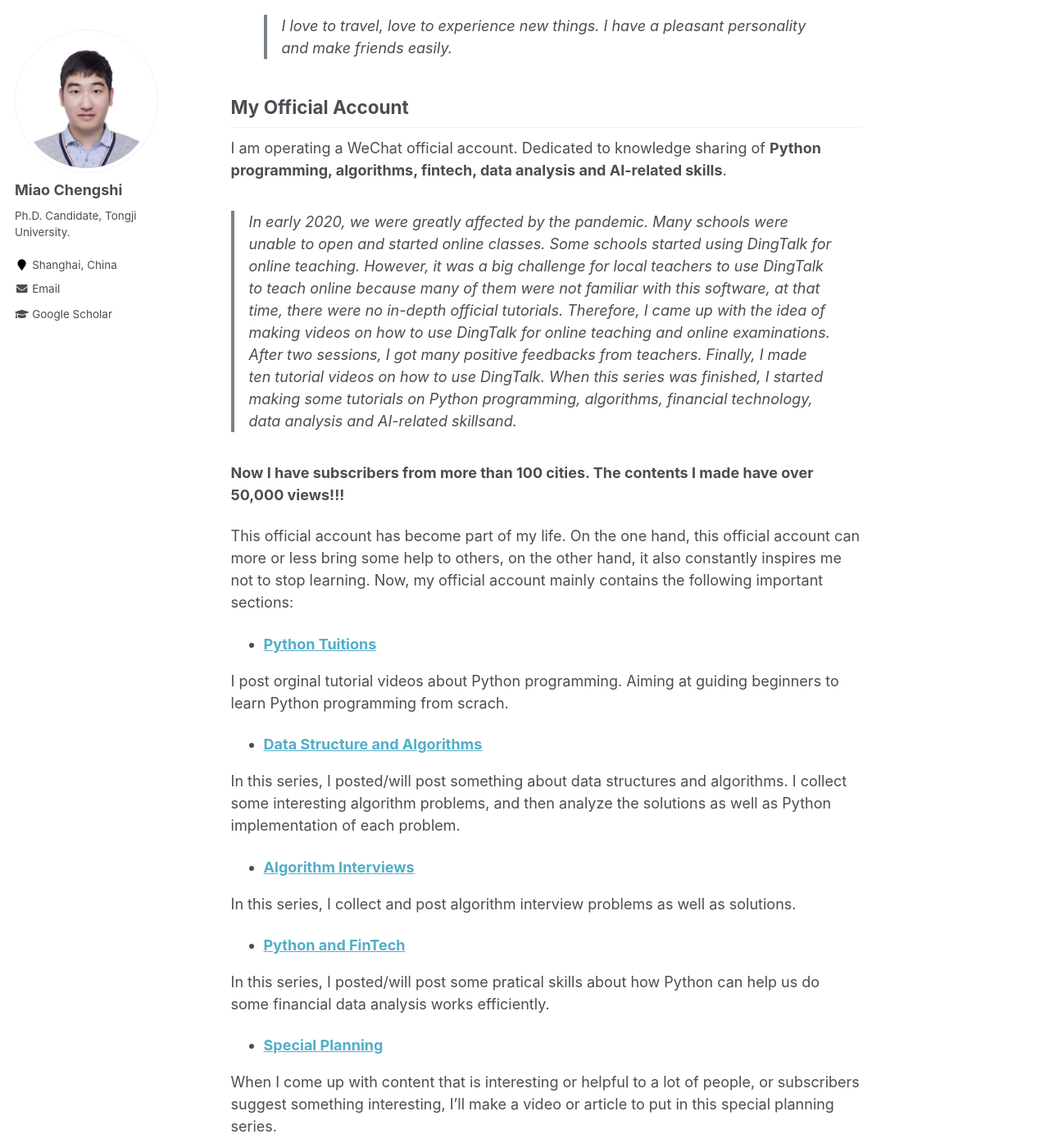
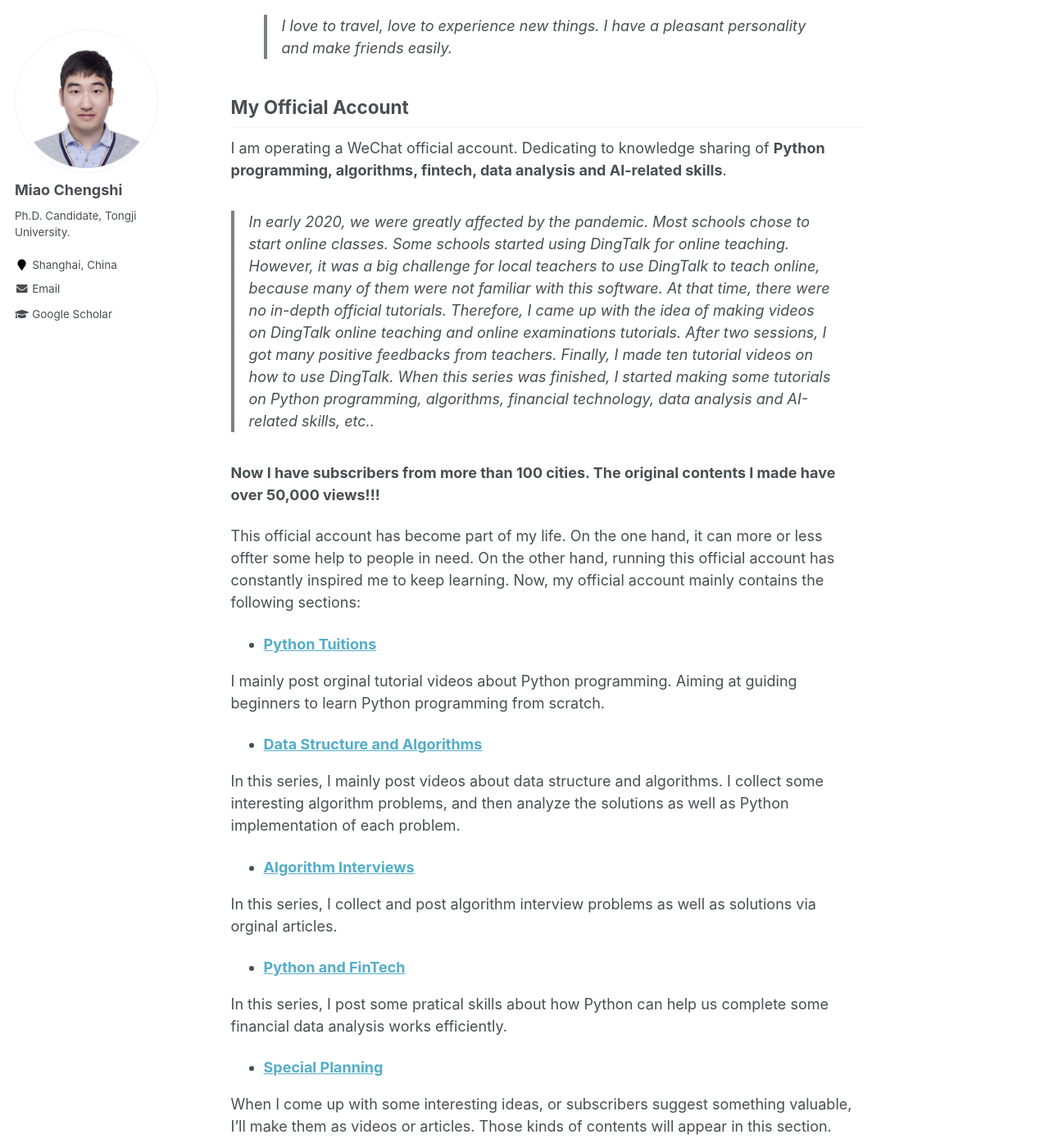
Before and after one commit to miaochengshi/miaochengshi.github.io, a Jekyll site: the page built from _pages/about.md, in a window 1280 px wide and 1400 px high, scrolled down 436 px. Shown: the whole window at 82% size. Built offline with Jekyll 4.4.1, drawn with Linux system fonts in a browser that asks for light colours; some of the changed text lies outside the part shown.

Commit message:
Update about.md

```diff
--- a/_pages/about.md
+++ b/_pages/about.md
@@ -11,43 +11,43 @@ redirect_from:
 Hi there, my name is Miao Chengshi. Welcome to my homepage. 【[简体中文](https://miaochengshi.github.io/cn/)】
 
 - **Towards Work**
-> I am a quick leaner. I am passionately curious, always willing to grasp new concepts and ideas. I am ambitious and driven. I am collaborative. I am also a natural leader.
+> I am passionately curious, ambitious and driven, as well as collaborative. I am always willing to grasp new concepts and ideas. I am also a quick learner and anatural leader.
 
 - **Towards Life**
 > I love to travel, love to experience new things. I have a pleasant personality and make friends easily.
 
 ## My Official Account
-I am operating a WeChat official account. Dedicated to knowledge sharing of **Python programming, algorithms, fintech, data analysis and AI-related skills**.
+I am operating a WeChat official account. Dedicating to knowledge sharing of **Python programming, algorithms, fintech, data analysis and AI-related skills**.
 
-> In early 2020, we were greatly affected by the pandemic. Many schools were unable to open and started online classes. Some schools started using DingTalk for online teaching. However, it was a big challenge for local teachers to use DingTalk to teach online because many of them were not familiar with this software, at that time, there were no in-depth official tutorials. Therefore, I came up with the idea of making videos on how to use DingTalk for online teaching and online examinations. After two sessions, I got many positive feedbacks from teachers. Finally, I made ten tutorial videos on how to use DingTalk. When this series was finished, I started making some tutorials on Python programming, algorithms, financial technology, data analysis and AI-related skillsand.
+> In early 2020, we were greatly affected by the pandemic. Most schools chose to start online classes. Some schools started using DingTalk for online teaching. However, it was a big challenge for local teachers to use DingTalk to teach online, because many of them were not familiar with this software. At that time, there were no in-depth official tutorials. Therefore, I came up with the idea of making videos on DingTalk online teaching and online examinations tutorials. After two sessions, I got many positive feedbacks from teachers. Finally, I made ten tutorial videos on how to use DingTalk. When this series was finished, I started making some tutorials on Python programming, algorithms, financial technology, data analysis and AI-related skills, etc..
 
-**Now I have subscribers from more than 100 cities. The contents I made have over 50,000 views!!!**
+**Now I have subscribers from more than 100 cities. The original contents I made have over 50,000 views!!!**
 
-This official account has become part of my life. On the one hand, this official account can more or less bring some help to others, on the other hand, it also constantly inspires me not to stop learning. Now, my official account mainly contains the following important sections:
+This official account has become part of my life. On the one hand, it can more or less offter some help to people in need. On the other hand, running this official account has constantly inspired me to keep learning. Now, my official account mainly contains the following sections:
 
 - [**Python Tuitions**](https://mp.weixin.qq.com/mp/appmsgalbum?action=getalbum&album_id=1340867406746583041&__biz=MzAxNTg5MDI2Mg==#wechat_redirect)
 
-I post orginal tutorial videos about Python programming. Aiming at guiding beginners to learn Python programming from scrach.
+I mainly post orginal tutorial videos about Python programming. Aiming at guiding beginners to learn Python programming from scratch.
 
 - [**Data Structure and Algorithms**](https://mp.weixin.qq.com/mp/appmsgalbum?action=getalbum&album_id=1469931623889567750&__biz=MzAxNTg5MDI2Mg==#wechat_redirect)
 
-In this series, I posted/will post something about data structures and algorithms. I collect some interesting algorithm problems, and then analyze the solutions as well as Python implementation of each problem.
+In this series, I mainly post videos about data structure and algorithms. I collect some interesting algorithm problems, and then analyze the solutions as well as Python implementation of each problem.
 
 - [**Algorithm Interviews**](https://mp.weixin.qq.com/mp/appmsgalbum?action=getalbum&album_id=1507824647319388162&__biz=MzAxNTg5MDI2Mg==#wechat_redirect)
 
-In this series, I collect and post algorithm interview problems as well as solutions.
+In this series, I collect and post algorithm interview problems as well as solutions via orginal articles.
 
 - [**Python and FinTech**](https://mp.weixin.qq.com/mp/appmsgalbum?action=getalbum&album_id=1562820814436106242&__biz=MzAxNTg5MDI2Mg==#wechat_redirect)
 
-In this series, I posted/will post some pratical skills about how Python can help us do some financial data analysis works efficiently.
+In this series, I post some pratical skills about how Python can help us complete some financial data analysis works efficiently.
 
 - [**Special Planning**](https://mp.weixin.qq.com/mp/appmsgalbum?action=getalbum&album_id=1371964478593662978&__biz=MzAxNTg5MDI2Mg==#wechat_redirect)
 
-When I come up with content that is interesting or helpful to a lot of people, or subscribers suggest something interesting, I'll make a video or article to put in this special planning series.
+When I come up with some interesting ideas, or subscribers suggest something valuable, I'll make them as videos or articles. Those kinds of contents will appear in this section.
 
 - [**Think In English**](https://mp.weixin.qq.com/mp/appmsgalbum?action=getalbum&album_id=1589437448407810048&__biz=MzAxNTg5MDI2Mg==#wechat_redirect)
 
-In this series, I posted/will post English word along with its history or origins.
+In this series, I maily post English word along with its history or origins.
 
 **Follow/Subscribe my Official Account though WeChat!!!** if you are interested in what I am doing.
 ![My WeChat Official Account](/images/WeChatQR.gif)
@@ -60,10 +60,12 @@ I am planning to established a youth empowerment foundation. The foundation is i
 
 > I am sharing Python programming skill through online classes to some engineers in Detroit who work the automotive parts manufacturing and mechanical engineering industries. Together with them, we explored the feasibility of using artificial intelligence to reduce workload and increase productivity.
 
-> I am teching a Grade 8 student from Indiana via online courses to learn JavaScripts. I will dynamically adjust the topics of each course according to the student's interests, hoping that by the end of the course, he will be able to use his creativity and imagination to complete a project using the knowledge he has acquired.
+> I am teching a Grade 8 student from Indiana via online courses to learn JavaScripts. I determine the topics of each class according to the student's interests, hoping that by the end of the course, he will be able to use his creativity and imagination to complete a project using the knowledge he has acquired.
 
 Contact Me
 ------
 Contact me if you are interested in doing something awesome together with me.
 
+Contact me if you think you have a suitable position for me.
+
 E-Mail: miaochengshi@hotmail.com
```
